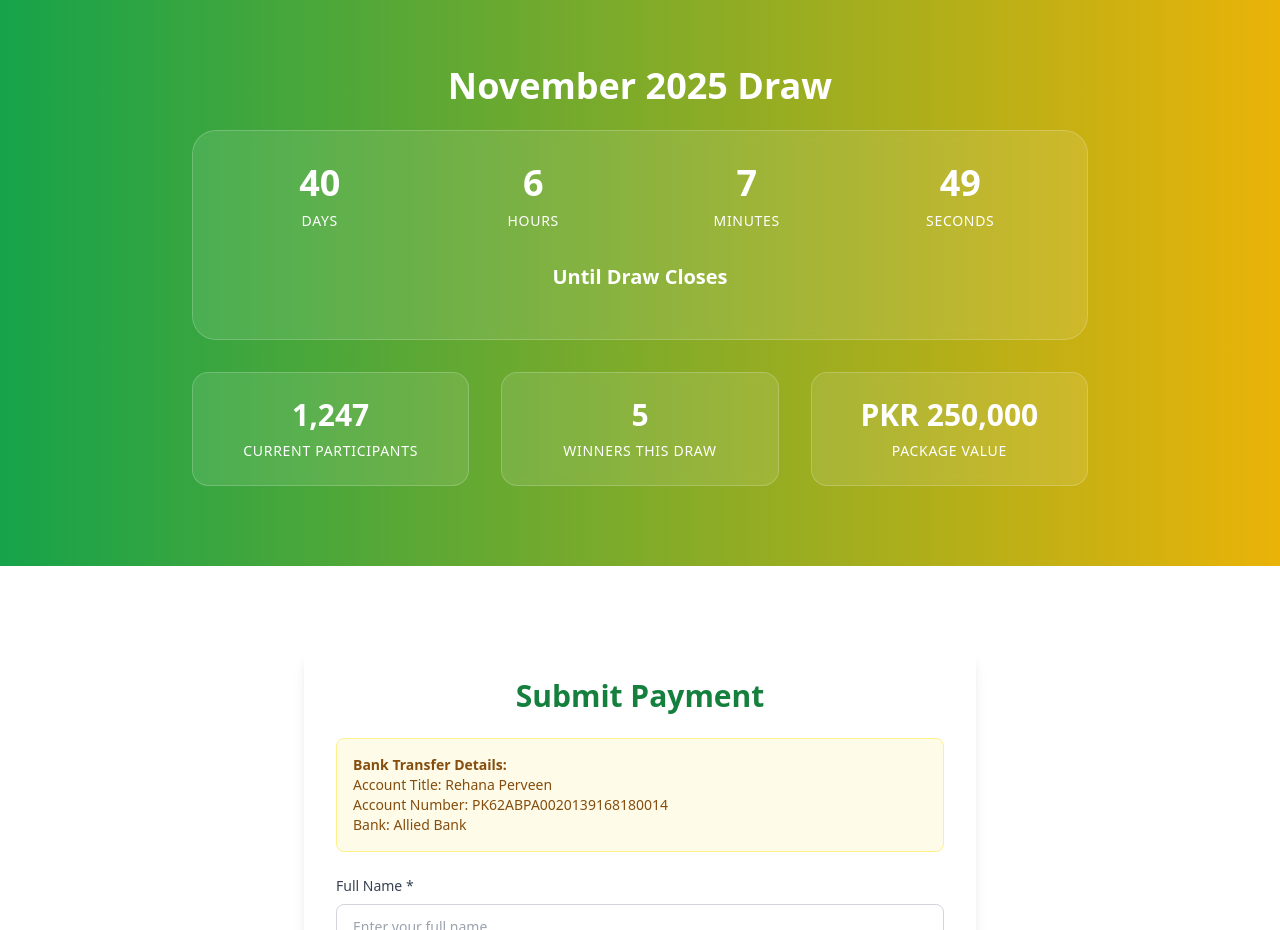
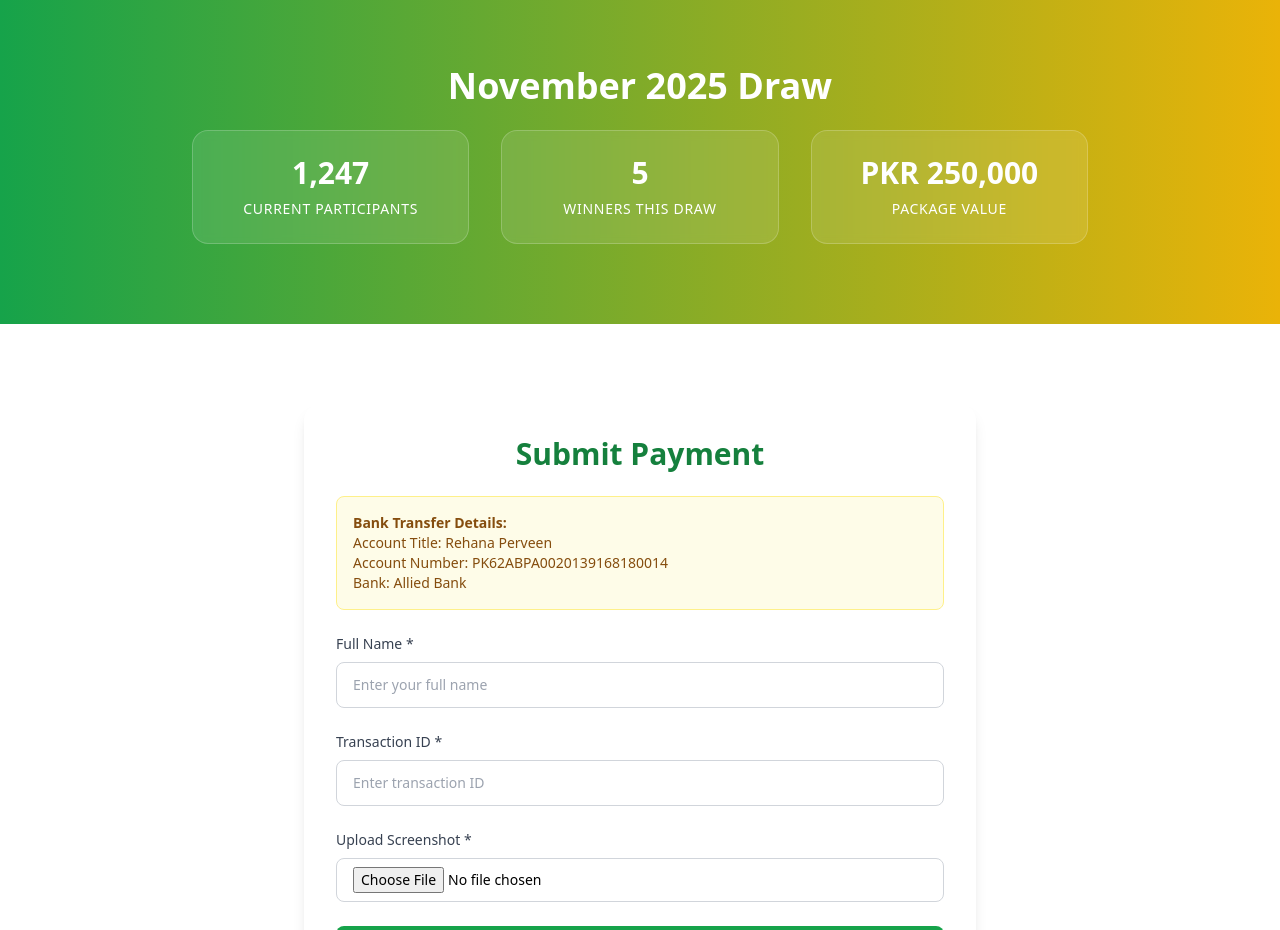
Before and after one commit to abdullah0987890/safrtaiba, a Next.js app: page /qura-andazi in a window 1280 px wide. Shown: the part 1940-2870 px from the top of the page. Built offline with nearby package versions, Linux system fonts and the light colour scheme.

Commit message:
Update CurrentDraw.tsx

```diff
--- a/app/qura-andazi/CurrentDraw.tsx
+++ b/app/qura-andazi/CurrentDraw.tsx
@@ -12,7 +12,7 @@ export default function CurrentDraw() {
   });
 
   useEffect(() => {
-    const targetDate = new Date('2025-09-15T23:59:59').getTime();
+    const targetDate = new Date('2025-11-15T23:59:59').getTime();
 
     const timer = setInterval(() => {
       const now = new Date().getTime();
@@ -37,30 +37,6 @@ export default function CurrentDraw() {
             November 2025 Draw
           </h2>
 
-          <div className="bg-white/10 backdrop-blur-sm rounded-3xl p-8 border border-white/20 mb-8">
-            <div className="grid grid-cols-2 md:grid-cols-4 gap-6 mb-8">
-              <div className="text-center">
-                <div className="text-4xl font-bold mb-2" suppressHydrationWarning={true}>{timeLeft.days}</div>
-                <div className="text-sm uppercase tracking-wider">Days</div>
-              </div>
-              <div className="text-center">
-                <div className="text-4xl font-bold mb-2" suppressHydrationWarning={true}>{timeLeft.hours}</div>
-                <div className="text-sm uppercase tracking-wider">Hours</div>
-              </div>
-              <div className="text-center">
-                <div className="text-4xl font-bold mb-2" suppressHydrationWarning={true}>{timeLeft.minutes}</div>
-                <div className="text-sm uppercase tracking-wider">Minutes</div>
-              </div>
-              <div className="text-center">
-                <div className="text-4xl font-bold mb-2" suppressHydrationWarning={true}>{timeLeft.seconds}</div>
-                <div className="text-sm uppercase tracking-wider">Seconds</div>
-              </div>
-            </div>
-
-            <div className="text-xl font-semibold mb-4">
-              Until Draw Closes
-            </div>
-          </div>
 
           <div className="grid grid-cols-1 md:grid-cols-3 gap-8">
             <div className="bg-white/10 backdrop-blur-sm rounded-2xl p-6 border border-white/20">
```
